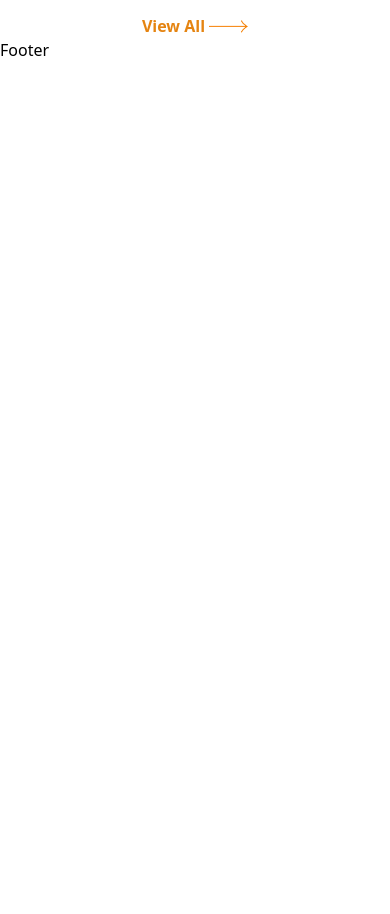
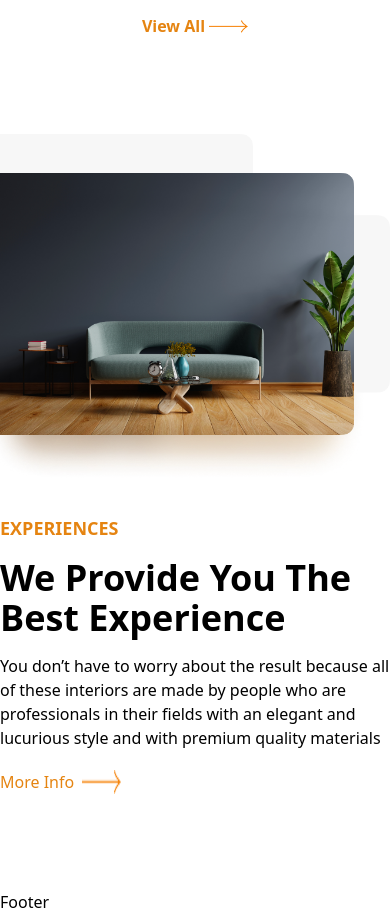
Before and after one commit to mhmasum1/furniture-landing-page-react-js, a React (Vite) app: page / in a window 390 px wide. Shown: the part 4340-5254 px from the top of the page. Before the commit the page ends 4402 px from the top, so only its background shows below. Built offline with nearby package versions, Linux system fonts and the light colour scheme.

Commit message:
Experience section added and make it responsive

```diff
--- /dev/null
+++ b/src/pages/home/Experiences.jsx
@@ -0,0 +1,21 @@
+import React from 'react'
+import experienceImg from '../../assets/expricences.png'
+import Button from '../../components/Button'
+
+const Experiences = () => {
+    return (
+        <section className='max-w-screen-2xl container mx-auto my-24 flex flex-col md:flex-row items-center justify-between md:gap-20 gap-8 '>
+            <div className=' md:w-1/2 md:h-[541px]'>
+                <img className='h-full w-full' src={experienceImg} alt="" />
+            </div>
+            <div className=' md:w-1/2 mx-auto'>
+                <h3 className=' uppercase text-lg font-semibold text-primary mb-4'>experiences</h3>
+                <h2 className=' capitalize text-4xl font-bold mb-4 md:w-1/2'> we provide you the best experience</h2>
+                <p className=' text-black dark:text-white mb-5 lg:w-2/3'>You don’t have to worry about the result because all of these interiors are made by people who are professionals in their fields with an elegant and lucurious style and with premium quality materials</p>
+                <Button></Button>
+            </div>
+        </section>
+    )
+}
+
+export default Experiences
--- a/src/pages/home/Home.jsx
+++ b/src/pages/home/Home.jsx
@@ -2,6 +2,7 @@
 import Hero from './Hero'
 import WhyChoosingUs from './WhyChoosingUs'
 import Products from '../shop/Products'
+import Experiences from './Experiences'
 
 
 const Home = () => {
@@ -10,6 +11,7 @@
             <Hero></Hero>
             <WhyChoosingUs></WhyChoosingUs>
             <Products headline="Best Selling Products"></Products>
+            <Experiences></Experiences>
 
         </>
     )
```
